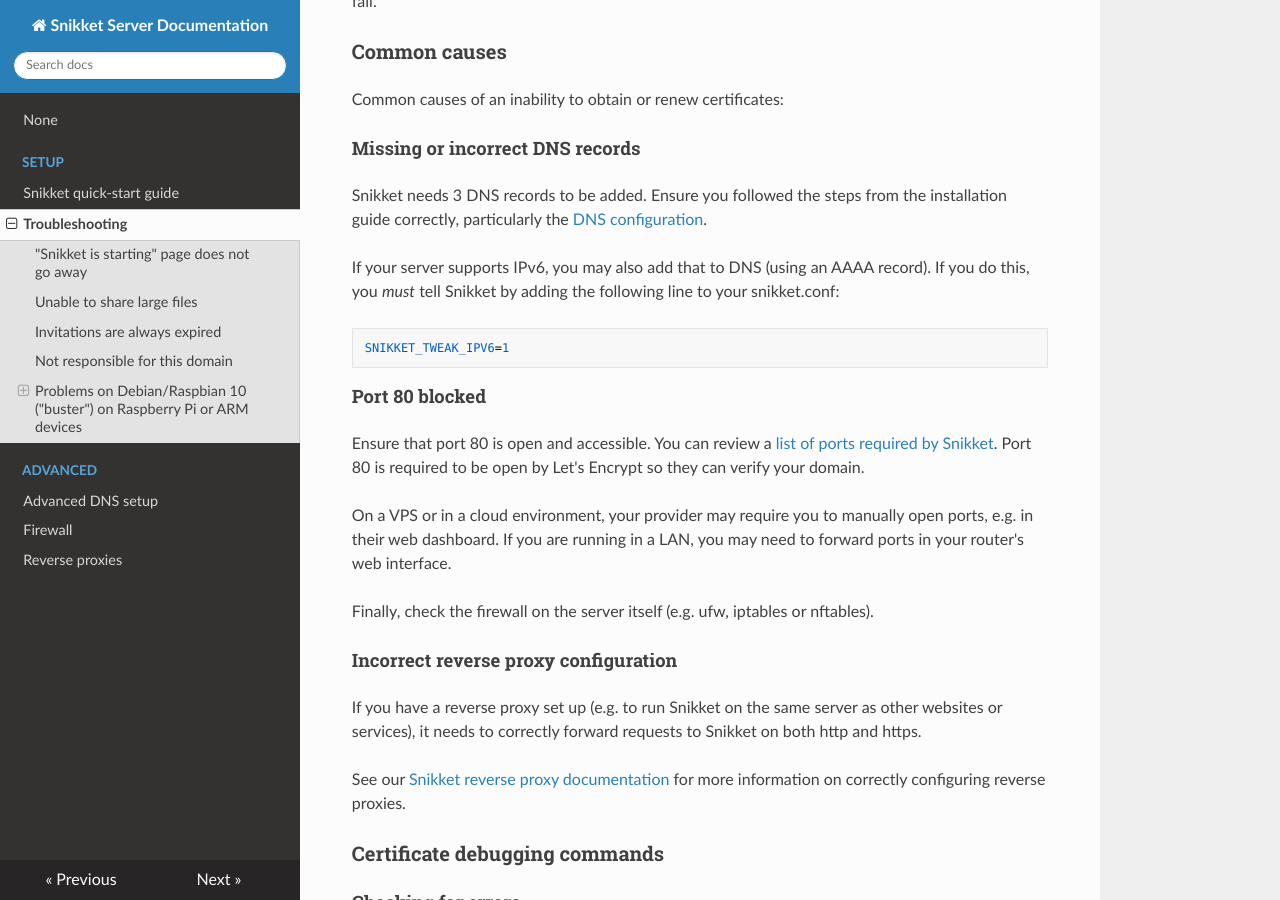
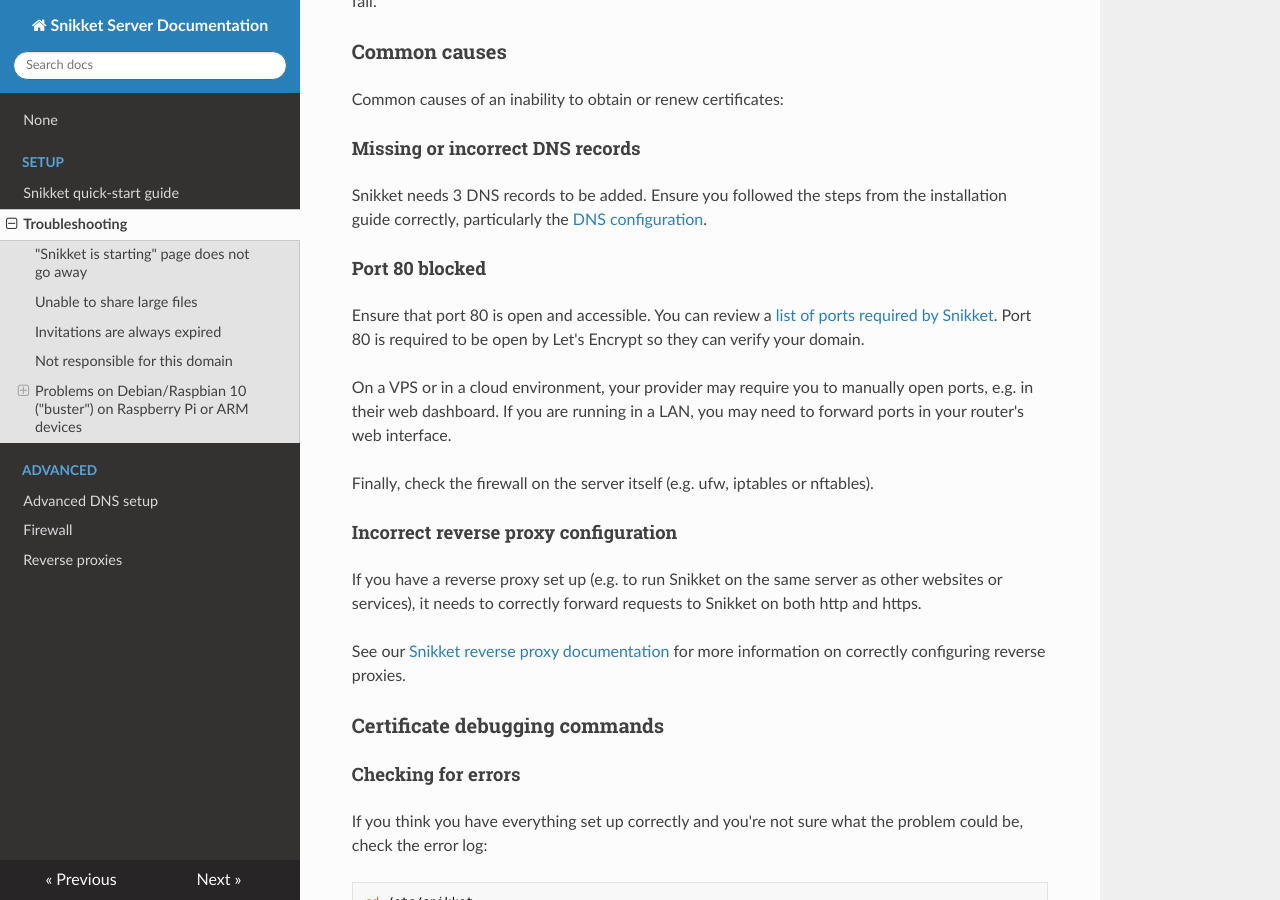
Before and after one commit to snikket-im/snikket-server, an MkDocs documentation site: the page built from docs/setup/troubleshooting.md, in a window 1280 px wide and 900 px high, scrolled down 2258 px. Built offline with MkDocs 1.6.1, drawn with Linux system fonts in a browser that asks for light colours; nearby versions of some CDN libraries.

Commit message:
Remove IPv6 tweak, making IPv6 always enabled
Fixes #56

````diff
--- a/docs/setup/troubleshooting.md
+++ b/docs/setup/troubleshooting.md
@@ -117,14 +117,6 @@
 from the installation guide correctly, particularly the
 [DNS configuration](https://snikket.org/service/quickstart/#step-1-dns).
 
-If your server supports IPv6, you may also add that to DNS (using an
-AAAA record). If you do this, you *must* tell Snikket by adding the
-following line to your snikket.conf:
-
-```
-SNIKKET_TWEAK_IPV6=1
-```
-
 #### Port 80 blocked
 
 Ensure that port 80 is open and accessible. You can review a [list of
````
Also changed, not shown: docs/advanced/config.md (+0 -6 lines), 1 other file.
